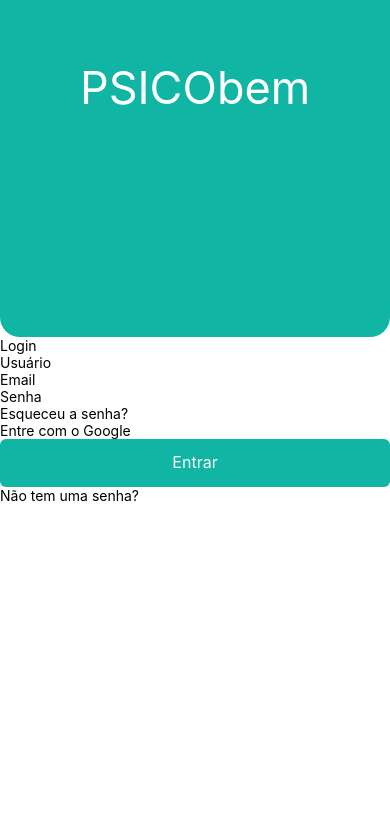
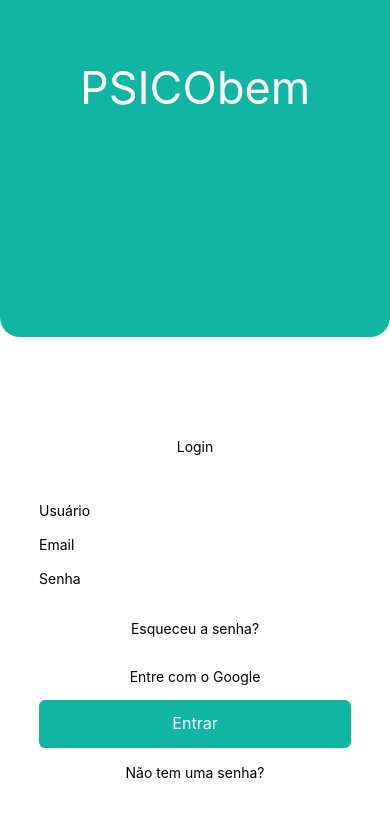
Before and after one commit to GabrielVianaSantos/PsicoBem, a React Native app: screen / in a window 390 px wide. Shown: the top 816 px of the page. Built offline with nearby package versions, Linux system fonts and the light colour scheme.

Commit message:
Estilos Login

```diff
--- a/telas/login.js
+++ b/telas/login.js
@@ -1,35 +1,60 @@
 import React from "react";
-import { View, Text, StyleSheet, TouchableOpacity } from "react-native";
+import { View, Text, StyleSheet, TouchableOpacity, TextInput } from "react-native";
 import Topo from "./components/topo";
 import Botao from "./components/botao";
 
-export default function Login(){
+export default function Login(botao){
     return<>
         <Topo {...Topo}/>
-        <View>
+        <View style = {estilos.container}>
+
+            <View style = {estilos.center}>
             <Text>Login</Text>
+            </View>
+
             <Text>Usuário</Text>
+            <TextInput></TextInput>
             <Text>Email</Text>
+            <TextInput></TextInput>
             <Text>Senha</Text>
-        </View>
+            <TextInput></TextInput>
 
-        <TouchableOpacity>
+
+        <TouchableOpacity style = {estilos.centerBotoes}>
             <Text>Esqueceu a senha?</Text>
         </TouchableOpacity>
 
-
-        <TouchableOpacity>
+        <TouchableOpacity style = {estilos.centerBotoes}>
             <Text>Entre com o Google</Text>
         </TouchableOpacity>
 
-        <Botao texto= 'Entrar' {...Botao}/>
+        <Botao texto="Entrar" {...Botao}/>
 
-        <TouchableOpacity>
+        <TouchableOpacity style = {estilos.centerBotoes}>
             <Text>Não tem uma senha?</Text>
         </TouchableOpacity>
+        </View>
     </>
 }
 
 const estilos = StyleSheet.create({
 
+    container:{
+        padding: "10%",
+    },
+
+    center: {
+        alignItems: "center",
+        paddingTop: "20%",
+        paddingBottom: "15%",
+    },
+
+    centerBotoes: {
+        alignItems: "center",
+        paddingTop: "5%",
+        paddingBottom: "5%",
+    },
+
+
+
 })
```
